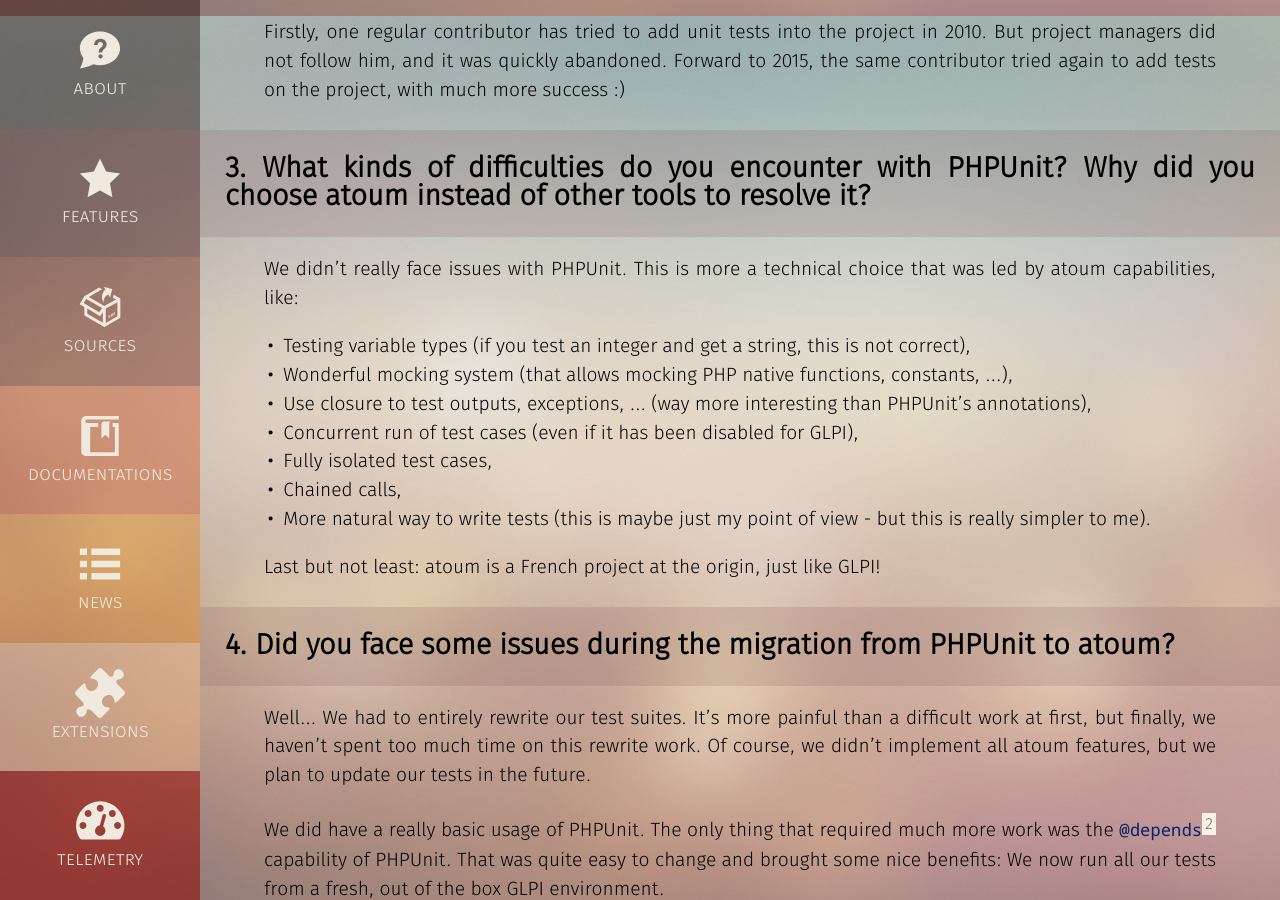
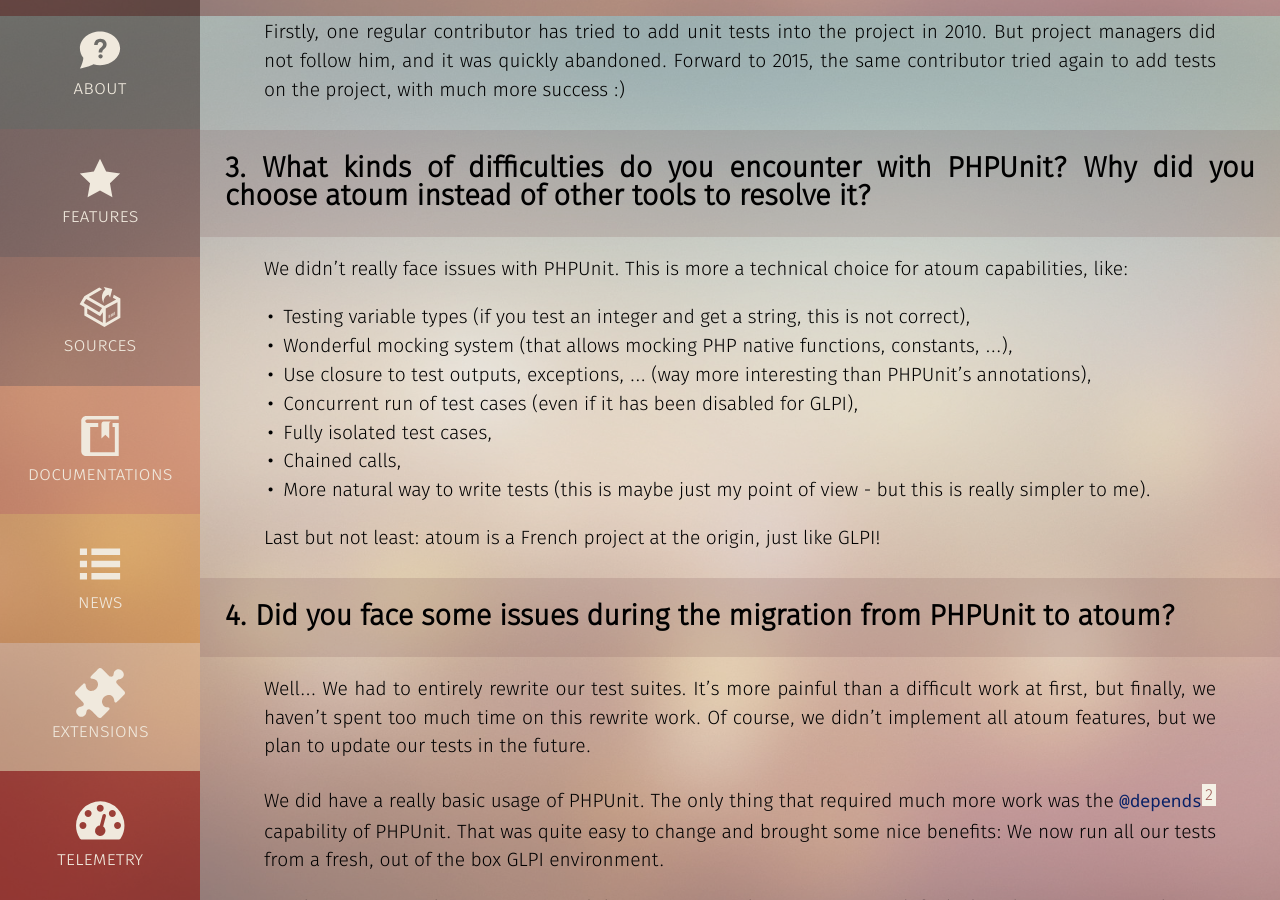
Before and after one commit to atoum/atoum.github.io, a Jekyll site: the page built from _posts/2017-08-10-glpi-atoum.markdown, in a window 1280 px wide and 900 px high, scrolled down 884 px. Built offline with Jekyll 4.4.1, drawn with Linux system fonts in a browser that asks for light colours; comment, search, counter and statistics services are not loaded; a style sheet for code colours, icons or effects is not loaded.

Commit message:
adapt from comments

```diff
--- a/_posts/2017-08-10-glpi-atoum.markdown
+++ b/_posts/2017-08-10-glpi-atoum.markdown
@@ -23,7 +23,7 @@ Forward to 2015, the same contributor tried again to add tests on the project, w
 
 ## 3. What kinds of difficulties do you encounter with PHPUnit? Why did you choose atoum instead of other tools to resolve it?
 
-We didn’t really face issues with PHPUnit. This is more a technical choice that was led by atoum capabilities, like:
+We didn’t really face issues with PHPUnit. This is more a technical choice for atoum capabilities, like:
 
 * Testing variable types (if you test an integer and get a string, this is not correct),
 * Wonderful mocking system (that allows mocking PHP native functions, constants, …),
```
